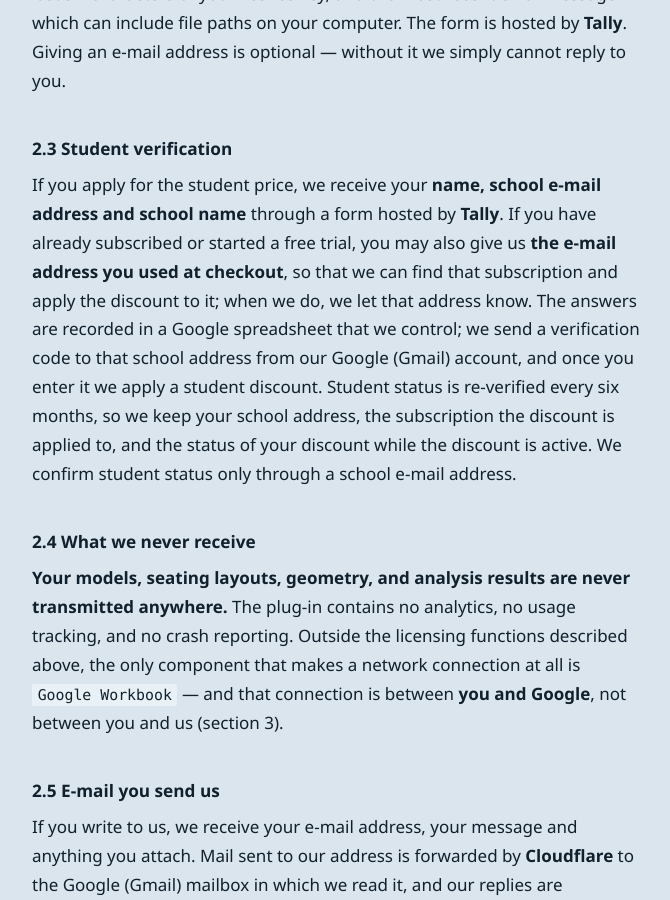
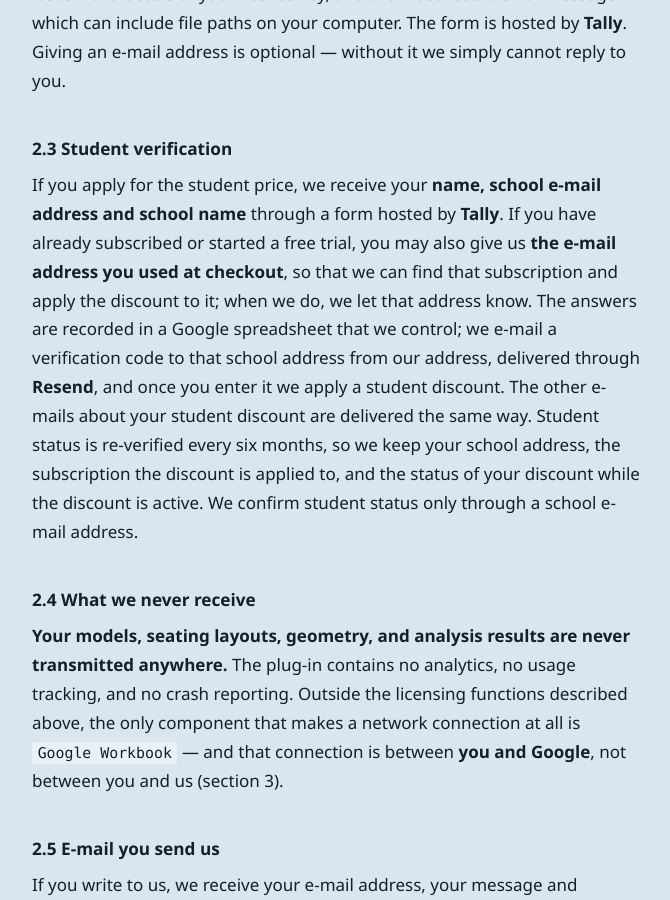
Before and after one commit to plugindevlab/plugindevlab.github.io, a Jekyll site: the page built from privacy/index.md, in a window 1280 px wide and 900 px high, scrolled down 1615 px. Shown: the whole window, without its empty margins (40-710 px from the left). Built offline with Jekyll 4.4.1, drawn with Linux system fonts in a browser that asks for light colours; some of the changed text lies outside the part shown.

Commit message:
Site: privacy policy 1.5 — student-discount e-mails are sent from our address through Resend

```diff
--- a/privacy/index.md
+++ b/privacy/index.md
@@ -57,8 +57,9 @@
 name** through a form hosted by **Tally**. If you have already subscribed or started a free trial,
 you may also give us **the e-mail address you used at checkout**, so that we can find that
 subscription and apply the discount to it; when we do, we let that address know. The answers are
-recorded in a Google spreadsheet that we control; we send a verification code to that school
-address from our Google (Gmail) account, and once you enter it we apply a student discount.
+recorded in a Google spreadsheet that we control; we e-mail a verification code to that school
+address from our address, delivered through **Resend**, and once you enter it we apply a student
+discount. The other e-mails about your student discount are delivered the same way.
 Student status is re-verified every six months, so we keep your school address, the subscription
 the discount is applied to, and the status of your discount while the discount is active. We
 confirm student status only through a school e-mail address.
@@ -111,11 +112,12 @@
   are held by Polar under its own privacy policy, and we never see your full payment information.
 - **Tally** — problem-report form and attachments (section 2.2), and the student-verification
   forms (section 2.3).
-- **Google LLC** — the spreadsheet that records student verification and the e-mails we send
-  from our Gmail account (section 2.3), and the mailbox in which we read and answer your e-mail
-  (section 2.5).
+- **Google LLC** — the spreadsheet that records student verification (section 2.3), and the
+  mailbox in which we read and answer your e-mail (section 2.5).
 - **Cloudflare, Inc.** — forwarding of e-mail sent to our address (section 2.5).
-- **Plus Five Five, Inc. (Resend)** — delivery of the e-mail replies we send (section 2.5).
+- **Plus Five Five, Inc. (Resend)** — delivery of the e-mails we send, including verification
+  codes and other student-discount e-mails (sections 2.3 and 2.5). Resend keeps a record of each
+  e-mail it delivers for 30 days.
 
 By using these services you accept that the data concerned is transferred to and stored in those
 countries. Each processor publishes its own privacy policy governing that storage.
```
Also changed, not shown: other parts of privacy/index.md (+2 -2 lines).
